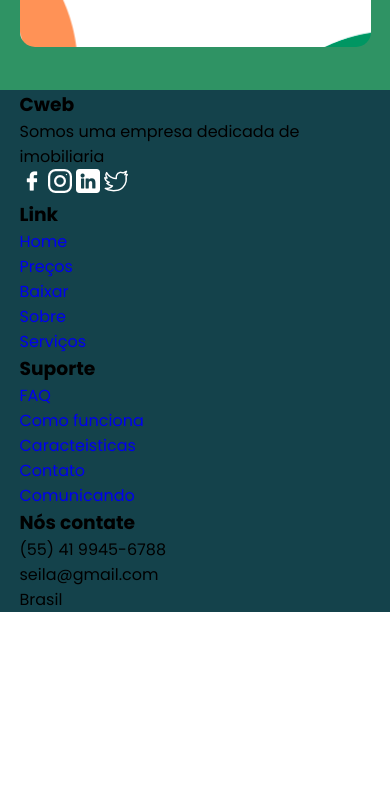
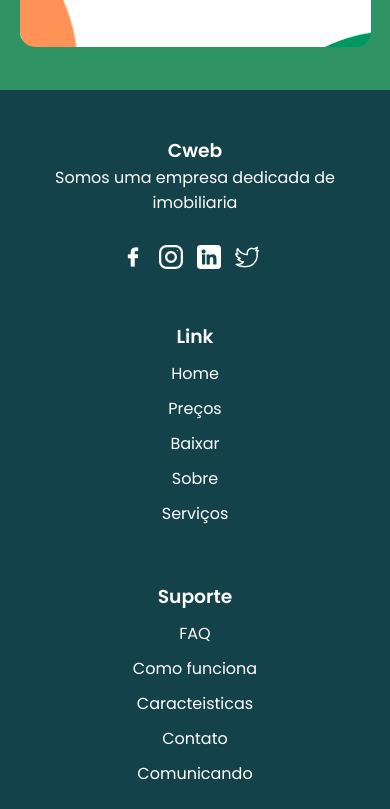
Before and after one commit to ChrystianWGR/web-responsivo, a plain HTML site: page index.html in a window 390 px wide. Shown: the part 5155-5964 px from the top of the page. Before the commit the page ends 5767 px from the top, so only its background shows below. Drawn offline with Linux system fonts and the light colour scheme.

Commit message:
Update style.css

```diff
--- a/css/style.css
+++ b/css/style.css
@@ -299,6 +299,29 @@ main .container{
 footer{
     background-color: var(--verde-escuro);
 }
+footer .container{
+    display: flex;
+    color: white;
+}
+footer .container ul{
+    width: 25%;
+}
+footer .container h3{
+    margin-top: 16px;
+    font-weight: 600;
+}
+footer .container .redes-sociais img{
+    margin-right: 10px;
+}
+footer .container ul > p{
+    margin-bottom: 30px;
+}
+footer .container li{
+    margin: 10px 0;
+}
+footer .container a{
+    color: white;
+}
 
 
 /*css responsivo*/
@@ -411,6 +434,17 @@ footer{
         width: 50%;
         margin-top: 20px;
     }
+    /*css footer*/
+    footer .container ul{
+        margin-top: 30px;
+    }
+    footer .container{
+        flex-direction: column;
+        text-align: center;
+    }
+    footer .container ul{
+        width: 100%;
+    }
 
 }
 
```
